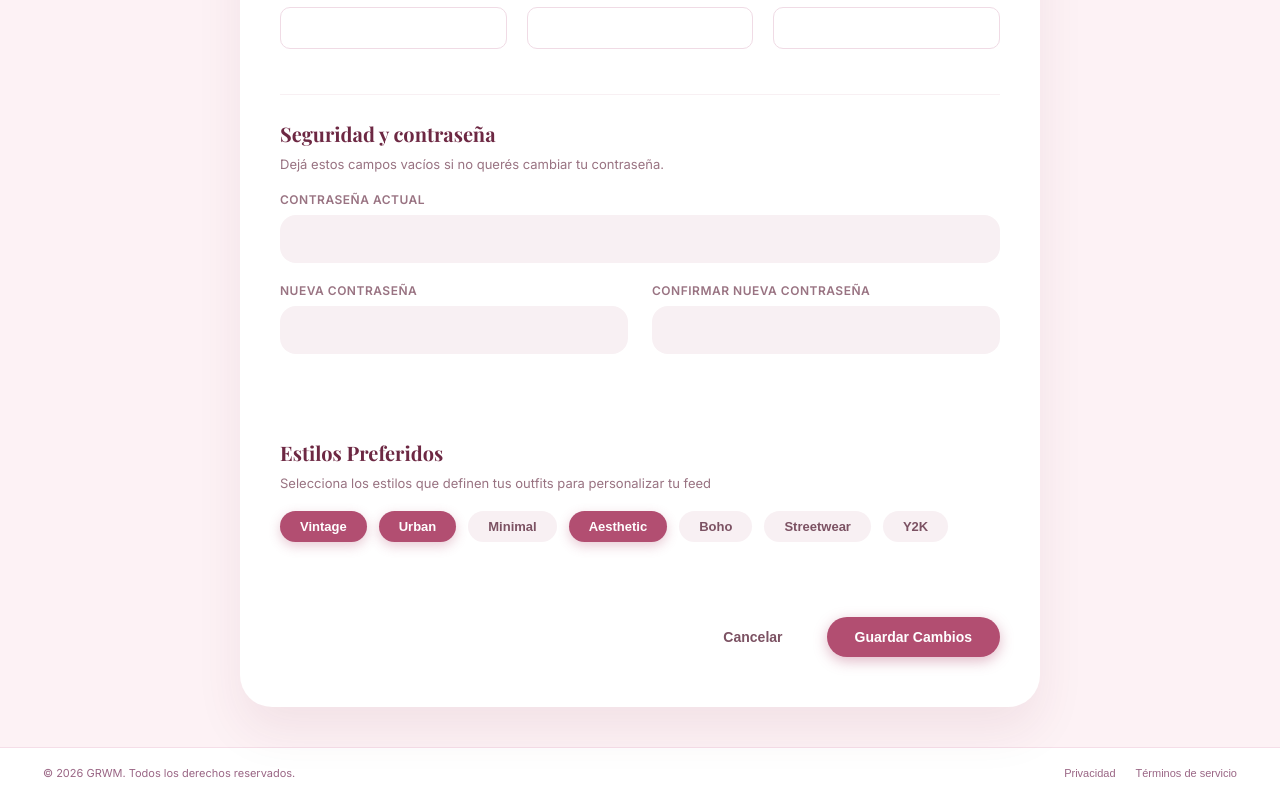
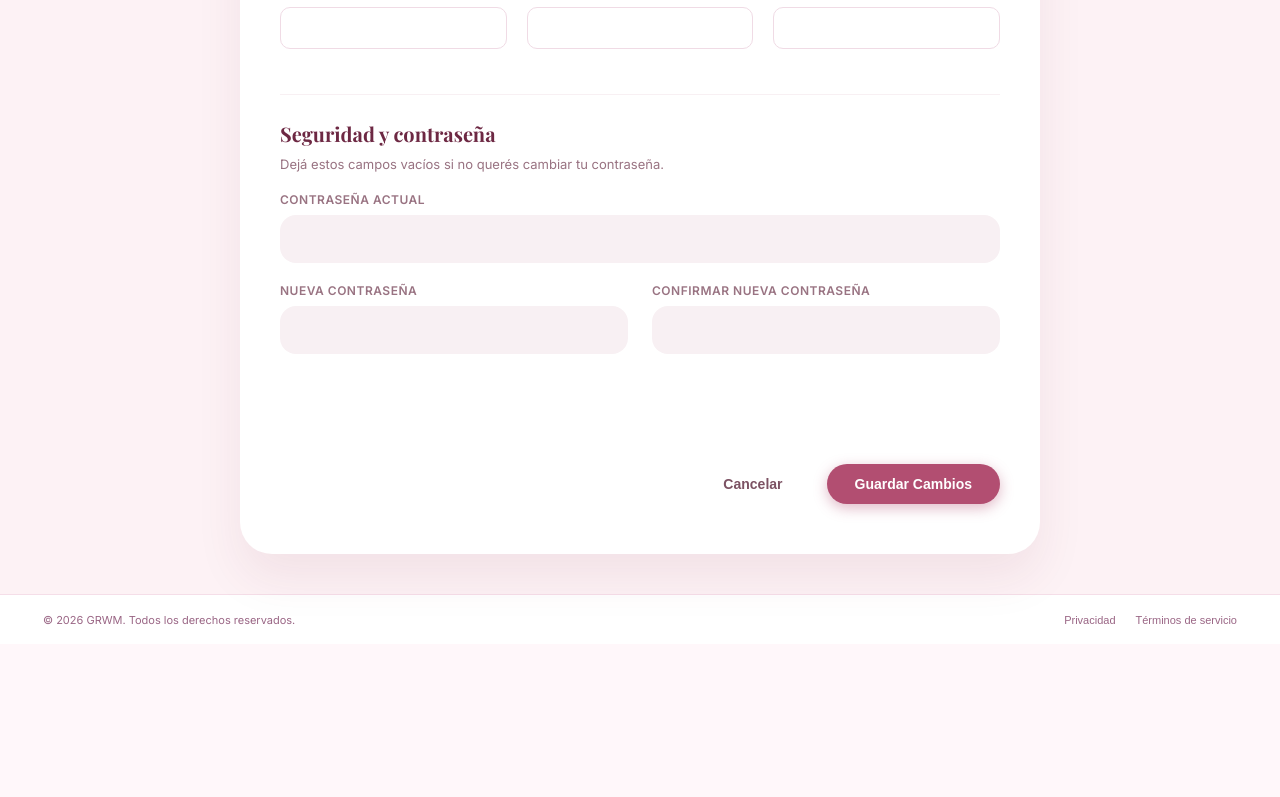
Before and after one commit to lucchesioliviaet36-lang/GRWM-Get-Ready-With-Me-, a React (Vite) app in the folder frontend/: page /editar_perfil in a window 1280 px wide. Shown: the part 1180-1977 px from the top of the page. After the commit the page ends 1824 px from the top, so only its background shows below. Built offline with nearby package versions, Linux system fonts and the light colour scheme.

Commit message:
borré unas opciones que estaban de más en editar_perfil.jsx

```diff
--- a/frontend/src/paginas/editar_perfil/editar_perfil.jsx
+++ b/frontend/src/paginas/editar_perfil/editar_perfil.jsx
@@ -517,23 +517,6 @@ function EditarPerfil() {
               </div>
             </section>
 
-            <section className="form-seccion">
-              <h2>Estilos Preferidos</h2>
-              <p className="subtitulo-estilos">Selecciona los estilos que definen tus outfits para personalizar tu feed</p>
-              <div className="contenedor-estilos">
-                {styles.map((style) => (
-                  <button
-                    key={style.id}
-                    type="button"
-                    onClick={() => toggleStyle(style.id)}
-                    className={`btn-estilo ${style.active ? 'activo' : 'inactivo'}`}
-                  >
-                    {style.label}
-                  </button>
-                ))}
-              </div>
-            </section>
-
             {error && <div className="Error-Mensaje">{error}</div>}
 
             <div className="botones-accion">
```
